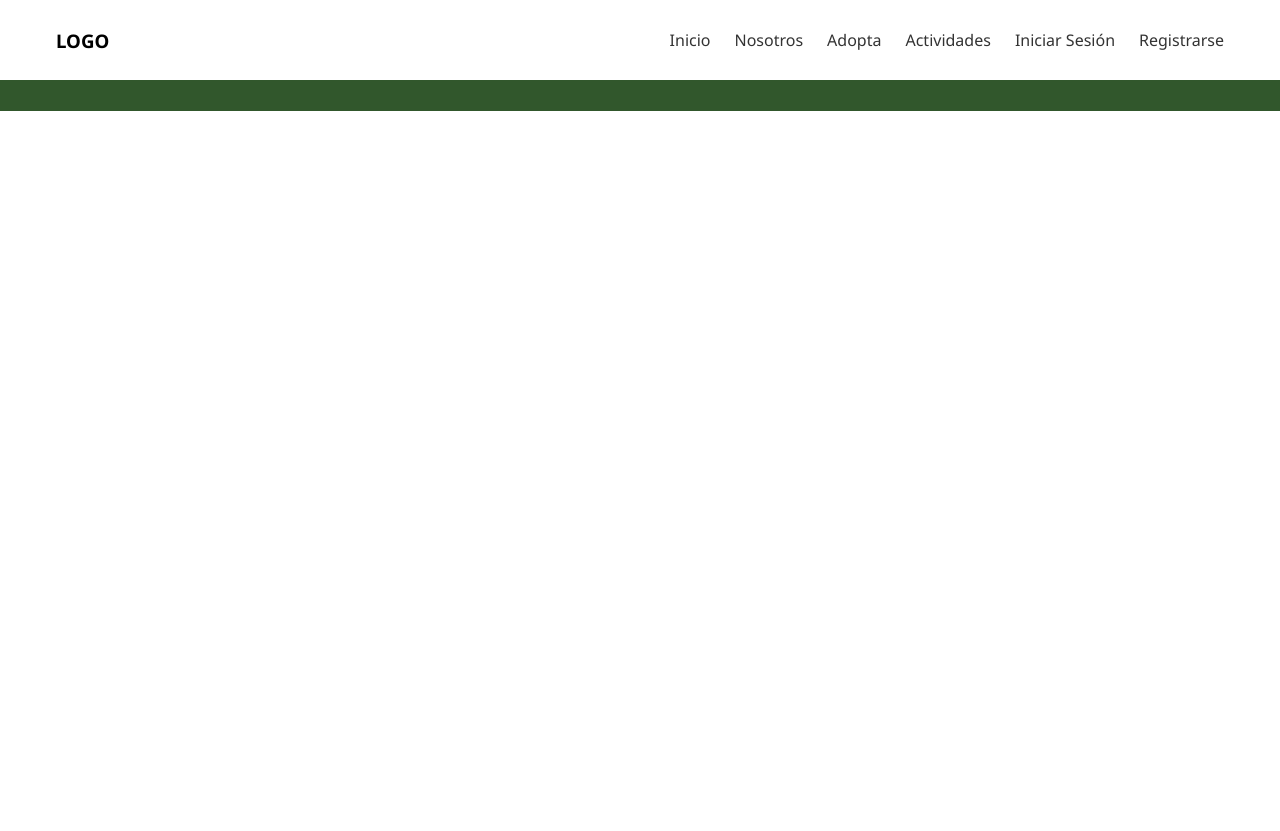
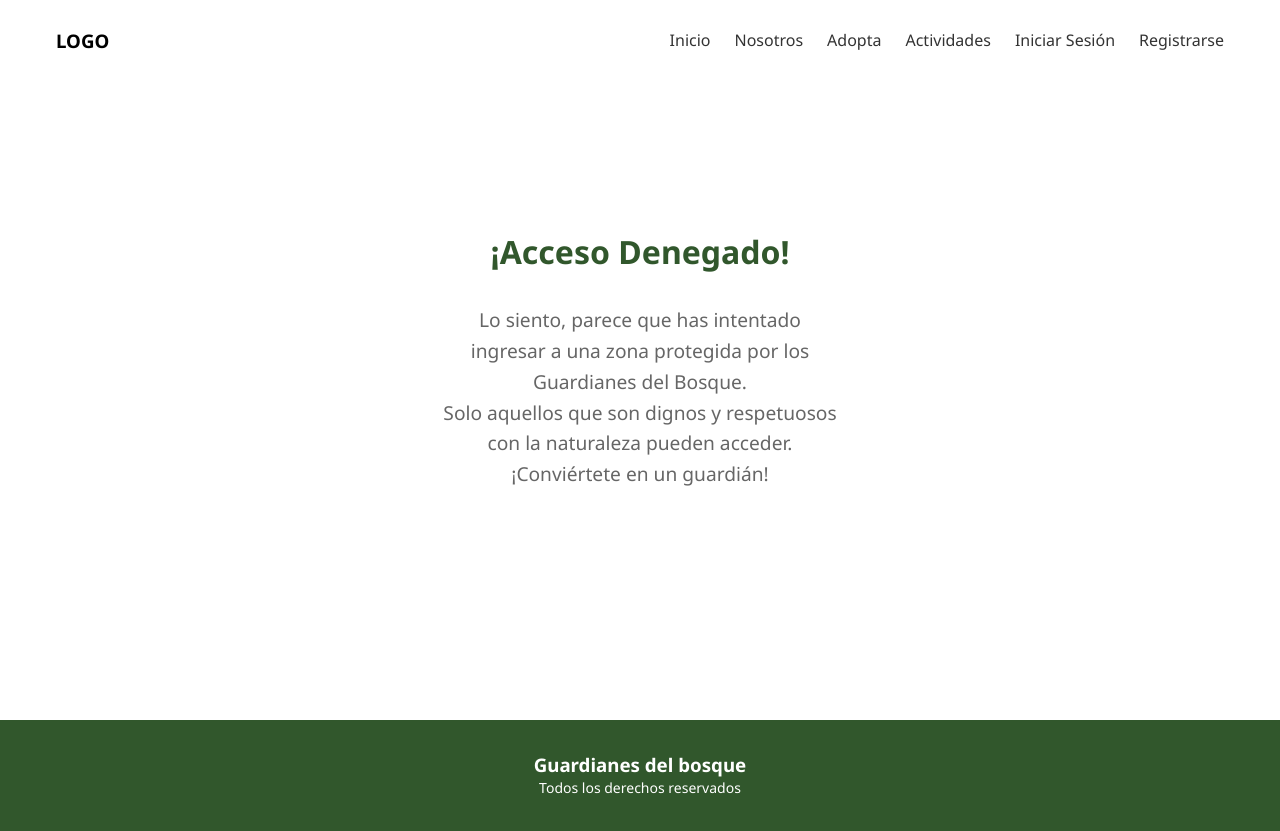
Before and after one commit to No-Country/s12-20-m-python, a React (Vite) app in the folder frontend/: page /shoppingcar in a window 1280 px wide. Both pictures are taken after a click on the element 946 px from the left and 40 px from the top of the page. Before the commit the page ends 800 px from the top, so only its background shows below. Built offline with nearby package versions, Linux system fonts and the light colour scheme.

Commit message:
Creación de Página de Error

```diff
--- a/frontend/src/App.jsx
+++ b/frontend/src/App.jsx
@@ -12,6 +12,7 @@ import { UserProvider } from './context/UserContext';
 import { LandProvider } from './context/LandContext';
 import PrivateRoutes from './components/PrivateRoutes/PrivateRoutes';
 import SuccessAdoption from './components/SuccessAdoption/SuccessAdoption';
+import ErrorPage from './components/ErrorPage/ErrorParge';
 
 function App() {
   return (
@@ -29,6 +30,7 @@ function App() {
             <Route exact path='/login' element={<Login />} />
             <Route exact path='/shoppingcar' element={<ShoppingCar />} />
             <Route exact path='/success' element={<SuccessAdoption />} />
+            <Route path='*' element={<ErrorPage />} />
           </Routes>
           <Footer />
         </BrowserRouter>
--- /dev/null
+++ b/frontend/src/components/ErrorPage/ErrorPage.module.css
@@ -0,0 +1,21 @@
+.errorContainer {
+    display: flex;
+    flex-direction: column;
+    align-items: center;
+    justify-content: center;
+    height: 90vh;
+  }
+
+  .heading {
+    margin-bottom: 1em;
+    font-size: 2em;
+    color: #31572c;
+  }
+
+  .errorMessage {
+    font-size: 1.2em;
+    color: #666;
+    text-align: center;
+    max-width: 400px;
+    white-space: pre-line;
+  }
--- /dev/null
+++ b/frontend/src/components/ErrorPage/ErrorParge.jsx
@@ -0,0 +1,20 @@
+import React from 'react';
+import styles from './ErrorPage.module.css';
+
+const ErrorPage = () => {
+  return (
+    <div className={styles.errorContainer}>
+       <h1 className={styles.heading}>¡Acceso Denegado!</h1>
+      <p className={styles.errorMessage}>
+        Lo siento, parece que has intentado ingresar a una zona protegida por los Guardianes del Bosque.
+        <br />
+        Solo aquellos que son dignos y respetuosos con la naturaleza pueden acceder.
+        <br />
+        ¡Conviértete en un guardián!
+      </p>
+      {/* Puedes agregar más información o elementos alusivos al bloqueo */}
+    </div>
+  );
+};
+
+export default ErrorPage;
--- a/frontend/src/components/PurchaseSummary/PurchaseSummary.module.css
+++ b/frontend/src/components/PurchaseSummary/PurchaseSummary.module.css
@@ -1,4 +1,5 @@
 .purchaseResume{
     display: flex;
     justify-content: space-between;
+
 }
--- a/frontend/src/components/ShoppingCar/ShoppingCar.jsx
+++ b/frontend/src/components/ShoppingCar/ShoppingCar.jsx
@@ -170,7 +170,7 @@ const ShoppingCar = () => {
         </form>
       </div>
 
-      <div className={styles.shoppingRigth}>
+      <div className={styles.shoppingRight}>
         <PurchaseSummary purchase={purchase} />
       </div>
     </div>
--- a/frontend/src/components/ShoppingCar/ShoppingCar.module.css
+++ b/frontend/src/components/ShoppingCar/ShoppingCar.module.css
@@ -7,6 +7,12 @@
 .shoppingLeft{
   width: 60%;
   margin-right: 4em;
+  padding: 1em;
+  border: 0.5px solid #5b5b5b;
+  border-radius: 16px;
+}
+
+.shoppingRight{
   padding: 1em;
   border: 0.5px solid #5b5b5b;
   border-radius: 16px;
```
